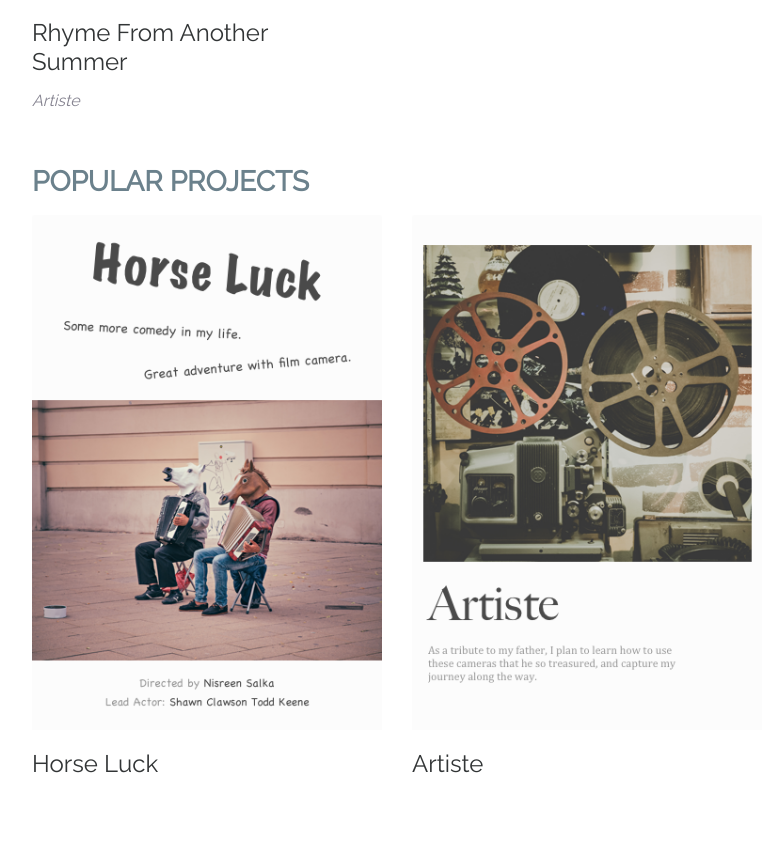
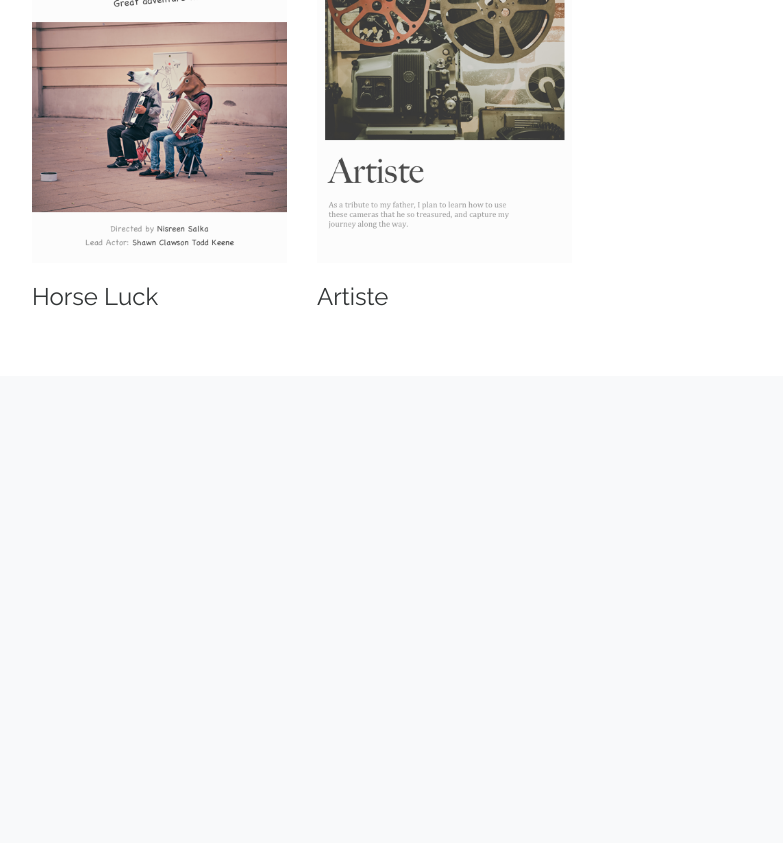
Before and after one commit to cli2/Auteur_Social_Computing, a Flask app: page / in a window 1280 px wide. Shown: the part 1051-1894 px from the top of the page, without its empty margins (47-830 px from the left). After the commit the page ends 1357 px from the top, so only its background shows below. Run offline with Flask 2, Linux system fonts and the light colour scheme; data comes from the database, SQL or seed files in the repository; both versions use the stored data as it was after the commit; some libraries are stand-ins or nearby versions.

Commit message:
display 4 videos in one row on the landing page

```diff
--- a/templates/index.html
+++ b/templates/index.html
@@ -17,7 +17,7 @@
   <h3>Recent Updates</h3>
   <div class="row recent-updates-row">
     {% for v in videos %}
-    <div class="col-md-4 card">
+    <div class="col-md-3 card">
       <video class="card-img-top" src="/../static/vid/{{v.vid_name}}#t=15"></video>
       <div class="card-body">
         <a href="{{url_for('video', video_title=v.title)}}">
@@ -36,7 +36,7 @@
   <h3>Popular Projects</h3>
   <div class="row popular-projects-row">
     {% for project in projects %}
-    <div class="col-md-4 card">
+    <div class="col-md-3 card">
       <img class="card-img-top" src="/../static/img/{{project.picture_name}}" alt="Card image cap">
       <div class="card-body">
         <a href="{{url_for('project', project_name=project.name)}}">
```
Also changed, not shown: data.sqlite.
